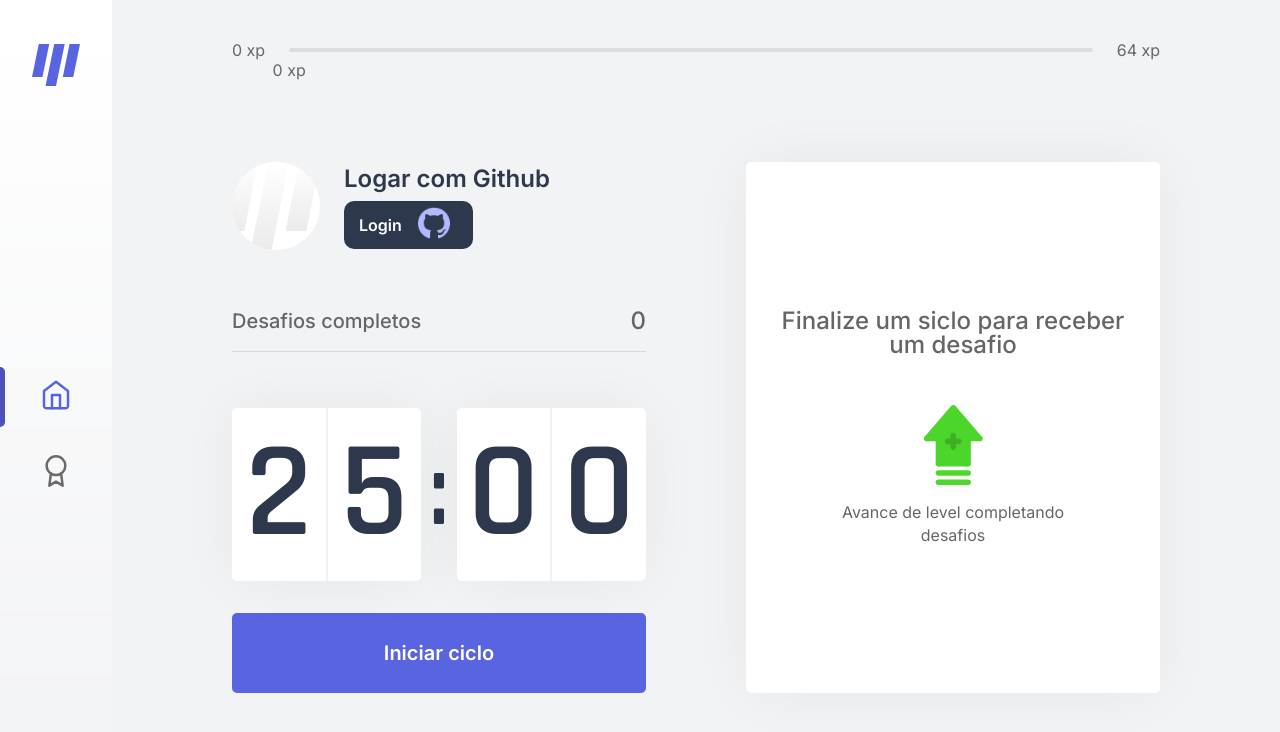
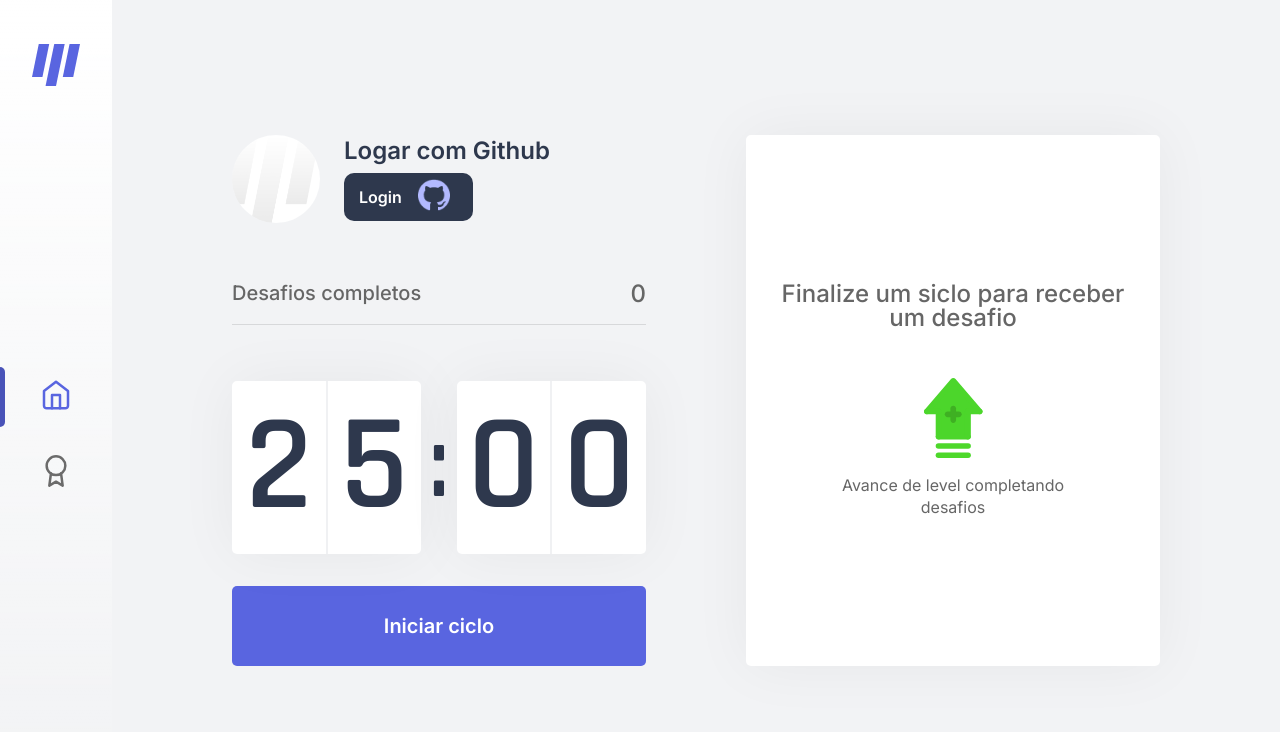
Before and after one commit to franckps/moveit, a Next.js app: page / in a window 1280 px wide. Shown: the top 732 px of the page. Built offline with nearby package versions, Linux system fonts and the light colour scheme; no server answers; the database is empty.

Commit message:
feat: remove experience bar and level up popup for unauthenticated users

```diff
--- a/src/contexts/ChallengesContext.tsx
+++ b/src/contexts/ChallengesContext.tsx
@@ -54,7 +54,7 @@ export function ChallengesProvider({ children, ...rest }: ChallengesProviderProp
             if(!!data?.challengesCompleted)
                 setChallengesCompleted(Number(data.challengesCompleted) ?? 0)
         })
-    }, [rest])
+    }, [rest.id_social])
 
     useEffect(() => {
         updateChallengesData();
@@ -80,6 +80,8 @@ export function ChallengesProvider({ children, ...rest }: ChallengesProviderProp
     }
 
     function levelUp() {
+        if(!rest.id_social)
+            return;
         setLevel(level + 1)
         setIsLevelUpModalOpen(true)
     }
--- a/src/pages/index.tsx
+++ b/src/pages/index.tsx
@@ -59,7 +59,7 @@ export default function Home(props: HomeProps) {
 
           <div className={styles.container}>
 
-            <ExperienceBar />
+            {session && <ExperienceBar />}
 
             <CountDownProvider>
               <section>
```
